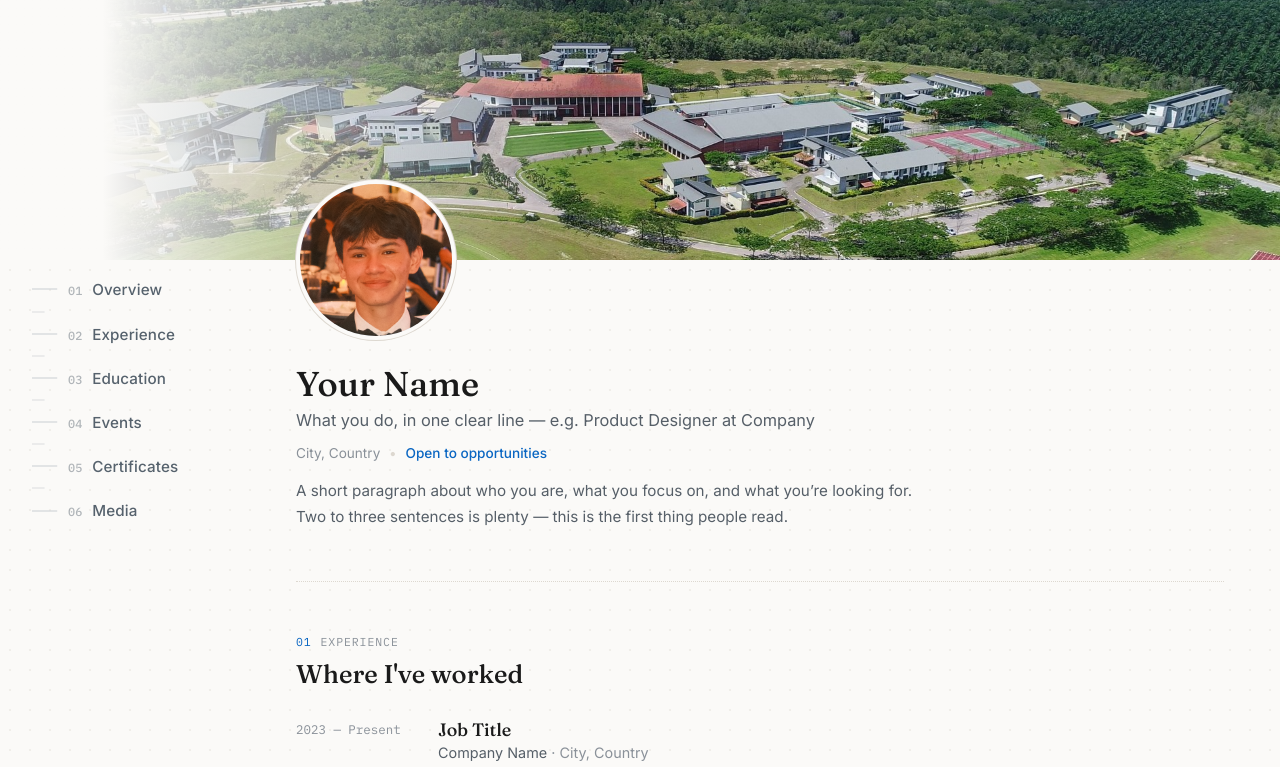
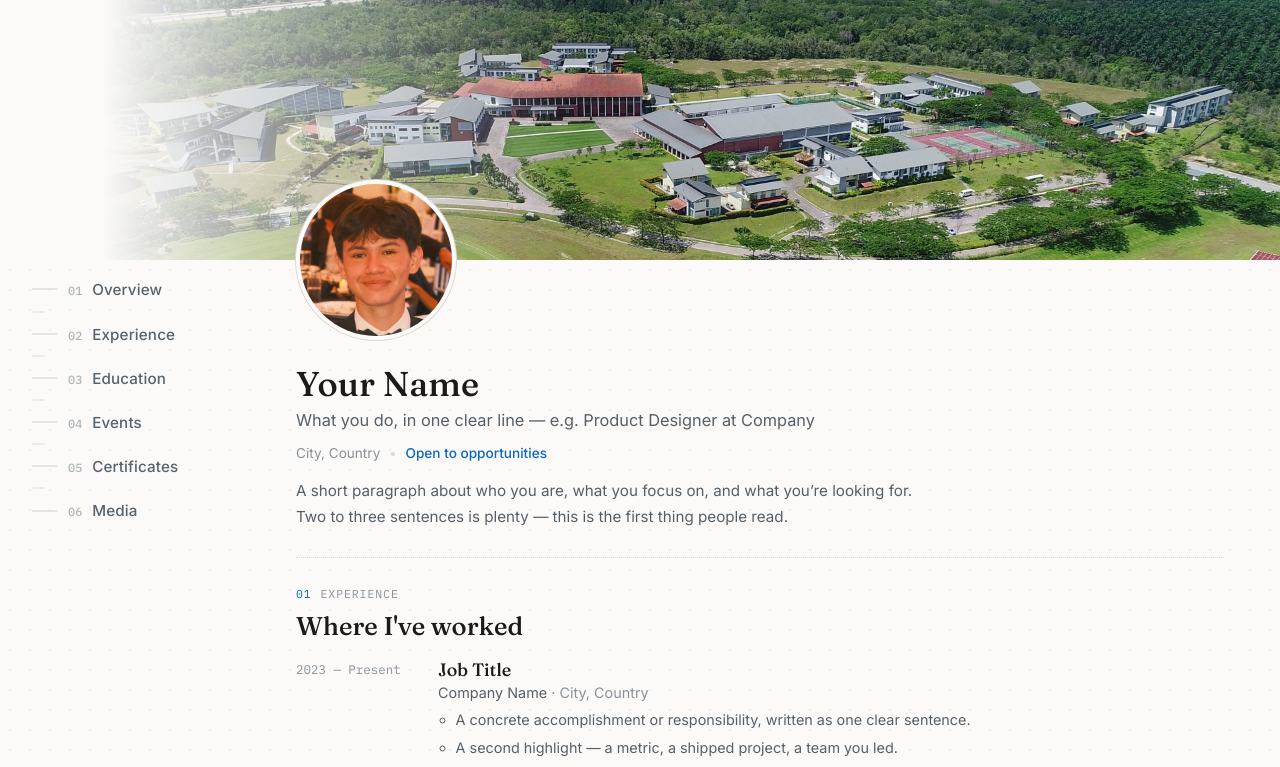
Before and after one commit to rice-evans/Portfolio, a React (Vite) app: page / in a window 1280 px wide. Shown: the top 767 px of the page. Built offline with nearby package versions, Linux system fonts and the light colour scheme.

Commit message:
Update App.css

```diff
--- a/src/App.css
+++ b/src/App.css
@@ -79,7 +79,8 @@
 .section {
   width: 100% !important;
   max-width: 100% !important;
-  padding: 3.25rem 0;
+  /* REDUCED: Changed vertical padding from 3.25rem to 1.75rem to pull text closer to lines */
+  padding: 1.75rem 0;
   border-top: 1px dotted var(--line);
   box-sizing: border-box;
 }
@@ -91,7 +92,8 @@
 
 .section--hero {
   padding-top: var(--banner-h);
-  padding-bottom: 3.25rem;
+  /* REDUCED: Lowered hero padding bottom to match the new rhythm */
+  padding-bottom: 1.75rem;
 }
 
 .section__head {
@@ -120,7 +122,7 @@
   font-family: var(--font-display);
   font-size: 1.6rem;
   font-weight: 500;
-  margin: 0 0 1.75rem;
+  margin: 0 0 1rem;
   color: var(--ink);
 }
 
@@ -264,6 +266,8 @@
   grid-template-columns: repeat(3, 1fr);
   gap: 0.85rem;
   width: 100%;
+  /* OPTIONAL: Ensuring no extra top margins or paddings push the grid down */
+  margin-top: 0;
 }
 
 .media-tile {
```
